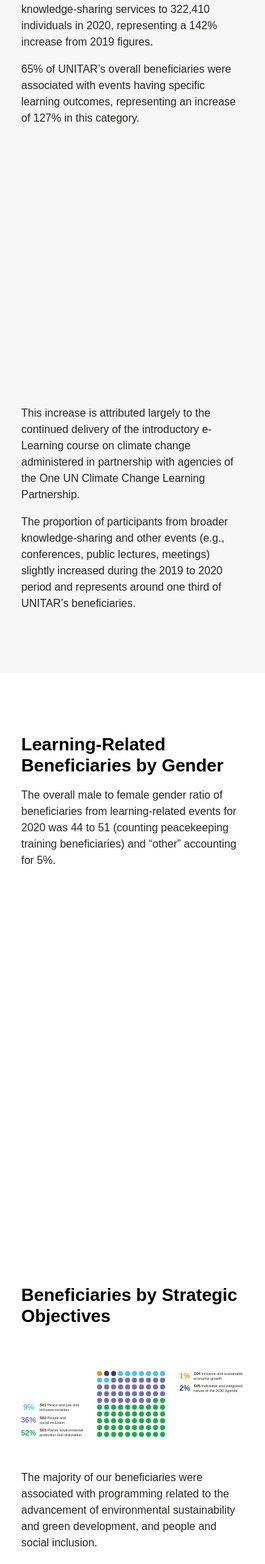
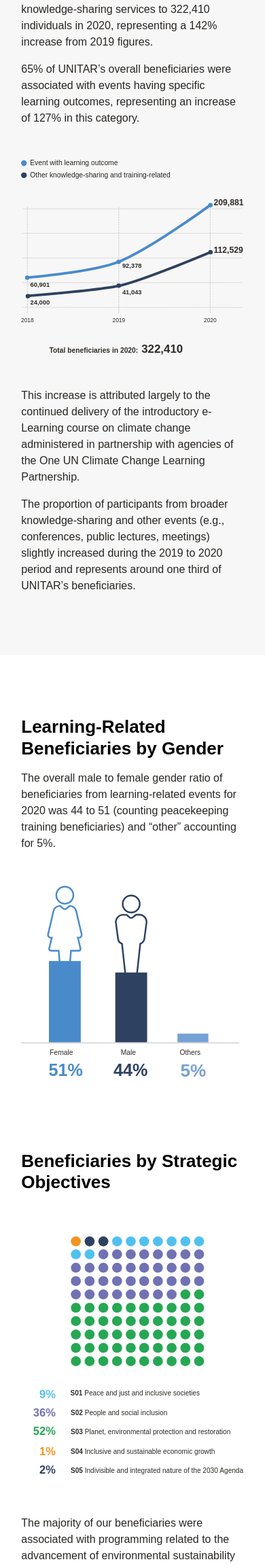
Before and after one commit to DaBossa/un-result-2020, a PHP site: page / in a window 390 px wide. Shown: the part 1743-4044 px from the top of the page at 68% size. Run offline with PHP 8.4, Linux system fonts and the light colour scheme.

Commit message:
Final V1

```diff
--- a/2030-agenda.php
+++ b/2030-agenda.php
@@ -121,7 +121,7 @@ include('header.php');
                 <div class="row align-items-center">
                     <div class="col-8 col-md-5 col-img">
                         <div class="image image-1">
-                            <i><svg xmlns="http://www.w3.org/2000/svg" viewBox="0 0 671.31 751.31"><path d="M514,750,82,688,1,289,228,126H587l-1,396Z" style="fill:none;stroke:#fff;"/><path d="M161,1,590.65,61.65,670,461,442,626H86V228Z" style="fill:none;stroke:#fff;"/></svg></i>
+                            <i class="reveal"><svg xmlns="http://www.w3.org/2000/svg" viewBox="0 0 671.31 751.31"><path d="M514,750,82,688,1,289,228,126H587l-1,396Z" style="fill:none;stroke:#fff;"/><path d="M161,1,590.65,61.65,670,461,442,626H86V228Z" style="fill:none;stroke:#fff;"/></svg></i>
                             <img class="reveal r-scale-out" src="assets/images/pilar-<?php echo $page_class ?>-depoimento-01.jpg" alt="Vibeke Oestreich Nielsen - USA">
                         </div>
                     </div>
--- a/assets/css/estilo.css
+++ b/assets/css/estilo.css
@@ -16,6 +16,8 @@ img {
   max-width: 100%;
 }
 svg {
+  width: 100%;
+  height: auto;
   max-width: 100%;
 }
 main a {
@@ -175,6 +177,9 @@ main a {
 }
 .navbar-expand-lg .navbar-collapse > .btn i {
   display: block;
+}
+.navbar-expand-lg .navbar-collapse > .btn i svg {
+  width: auto;
 }
 .navbar-expand-lg .navbar-collapse > .btn i svg path {
   fill: #fff;
@@ -385,6 +390,7 @@ body.bg-partnerships .depoimento.bg-light::before {
   font-weight: bold;
   padding: 10px 25px;
   text-decoration: none;
+  transition: background-color 0.3s ease-in-out;
 }
 .btn.i-seta-direita::after,
 .btn.i-seta-esquerda::before {
@@ -411,6 +417,9 @@ body.bg-partnerships .depoimento.bg-light::before {
 .text-white .btn {
   color: #2E4161;
   background-color: #fff;
+}
+.text-white .btn:hover {
+  background-color: #3A8DDE;
 }
 .btn-2 {
   padding: 0;
@@ -1315,6 +1324,7 @@ ul.items-numbers li h5 {
 .grafico-4 svg {
   width: calc(100% - 60px);
   max-width: 1920px;
+  height: auto;
 }
 
 .reveal-grafico svg > g > * {
--- a/assets/js/scripts.js
+++ b/assets/js/scripts.js
@@ -65,7 +65,7 @@ $(window).on("load", function() {
             interval: 150,
             delay: 500,
             viewFactor: 0.3,
-            mobile: false
+            //mobile: false
         });
 
         ScrollReveal().reveal('.r-scale-in', {
--- a/index.php
+++ b/index.php
@@ -30,7 +30,7 @@ include('header.php');
                                     <h3>Nikhil Seth</h3>
                                     <p class="m-0">United Nations Assistant Secretary-General</p>
                                     <p>UNITAR Executive Director</p>
-                                    <p><a href="#" class="btn icon i-seta i-seta-direita">Read more</a></p>
+                                    <p><a href="download/unitar_results_report_2020.pdf#page=3" class="btn icon i-seta i-seta-direita" target="_blank">Read more</a></p>
                                 </div>
                             </div>
                         </div>
@@ -43,7 +43,7 @@ include('header.php');
                                     <p>UNITAR Executive Director</p>
                                 </div>
                                 <div class="col-lg-12 col-xl-5 mt-lg-3 text-xl-right mt-xl-0 reveal">
-                                    <p><a href="download/unitar_results_report_2020.pdf#page=5" class="btn icon i-seta i-seta-direita" target="_blank">Read more</a></p>
+                                    <p><a href="download/unitar_results_report_2020.pdf#page=3" class="btn icon i-seta i-seta-direita" target="_blank">Read more</a></p>
                                 </div>
                             </div>
                         </div>
@@ -60,8 +60,8 @@ include('header.php');
                         <h3 class="h3 reveal">Trained Beneficiaries</h3>
                         <p class="reveal">We provided learning, training and knowledge-sharing services to 322,410 individuals in 2020, representing a 142% increase from 2019 figures.</p>
                         <p class="reveal">65% of UNITAR’s overall beneficiaries were associated with events having specific learning outcomes, representing an increase of 127% in this category.</p>
-                        <div class="pt-lg-5 pb-lg-5 mb-5 mt-5 d-lg-none reveal-grafico">
-                            <?php include('assets/images/grafico-1-mobile.svg'); ?>
+                        <div class="pt-lg-5 pb-lg-5 mb-5 mt-5 d-lg-none reveal">
+                            <?php include('assets/images/g/m/grafico_1.svg'); ?>
                             <!--<img src="assets/images/g/Grafico_1.svg" alt="">-->
                         </div>
                         <div class="pt-lg-5 pb-lg-5 mb-5 mt-5 d-none d-lg-block reveal-grafico">
@@ -86,7 +86,11 @@ include('header.php');
                         <p class="reveal">The overall male to female gender ratio of beneficiaries from learning-related events for 2020 was 44 to 51 (counting peacekeeping training beneficiaries) and “other”  accounting for 5%.</p>
                     </div>
                     <div class="w-100"></div>
-                    <div class="col-md-9 col-lg-7 col-xl-4 mt-5 mb-5 pb-5 mx-auto reveal-grafico">
+                    <div class="col-11 col-md-9 mx-auto mt-5 mb-5 pb-5 d-lg-none reveal">
+                        <?php include('assets/images/g/m/grafico_2.svg'); ?>
+                        <!-- <img src="assets/images/g/Grafico_2.svg" alt=""> -->
+                    </div>
+                    <div class="col-md-9 col-lg-7 col-xl-4 mt-5 mb-5 pb-5 mx-auto d-none d-lg-block reveal-grafico">
                         <?php include('assets/images/g/Grafico_2.svg'); ?>
                         <!-- <img src="assets/images/g/Grafico_2.svg" alt=""> -->
                     </div>
@@ -96,9 +100,9 @@ include('header.php');
                     </div>
                     <div class="w-100"></div>
                     <div class="col-11 col-lg-9 text-center mx-auto mt-5 pt-lg-5">
-                        <div class="grafico-2-mobile d-md-none">
+                        <div class="d-md-none reveal">
                             <?php //include('assets/images/grafico-2-mobile.svg'); ?>
-                            <img src="assets/images/g/Grafico_3.svg" alt="">
+                            <img src="assets/images/g/m/grafico_3.svg" alt="">
                         </div>
                         <div class="grafico-2 d-none d-md-block reveal-grafico">
                             <?php include('assets/images/g/Grafico_3.svg'); ?>
@@ -125,10 +129,10 @@ include('header.php');
             </div>
             <div class="container-fluid py-0">
                 <div class="row">
-                    <div class="col-12 grafico-4-mobile pt-lg-5 mt-3 mt-md-5 d-lg-none">
-                        <img src="assets/images/g/Grafico_4.svg" alt="">
+                    <div class="col-12 grafico-4-mobile pt-lg-5 mt-3 mt-md-5 d-md-none">
+                        <img src="assets/images/g/m/grafico_4.svg" alt="">
                     </div>
-                    <div class="col-12 grafico-4 my-5 d-none d-lg-block text-center reveal-grafico">
+                    <div class="col-12 grafico-4 my-5 d-none d-md-block text-center reveal-grafico">
                         <?php include('assets/images/g/Grafico_4.svg'); ?>
                         <!-- <img src="assets/images/g/Grafico_4.svg" alt=""> -->
                     </div>
@@ -137,9 +141,9 @@ include('header.php');
             <div class="container pt-0">
                 <div class="row">
                     <div class="d-md-none">
-                        <div class="col-11 mx-auto">
+                        <div class="col-11 mt-5 mx-auto">
                             <?php //include('assets/images/g/Grafico_5.svg'); ?>
-                            <img src="assets/images/g/Grafico_5.svg" alt="">
+                            <img src="assets/images/g/m/grafico_5.svg" alt="">
                         </div>
                         <div class="col-11 mx-auto mt-3">
                             <p class="reveal"><strong>79% of our learning-related beneficiaries came from developing countries, and 15% from countries in special situations - comprised of the least-developed countries (LDCs), the landlocked developing countries (LLDCs) and the small island developing States (SIDS).</strong></p>
@@ -165,7 +169,11 @@ include('header.php');
                         <p class="reveal">UNITAR’s overall beneficiaries took part in 896 events, equivalent to some 12,173 event days over the calendar year. Due to COVID-19 pandemic, most of our face-to-face events were converted into an online format.  As such, 78% of the total number of events were delivered through e-learning and other format while only 20% of events took place through face-to-face. Among the face-to-face and blended events, over 80% were delivered in the field (many of which were in developing countries).</p>
                     </div>
                     <div class="w-100"></div>
-                    <div class="col-11 col-md-9 col-lg-7 mt-5 pt-5 mx-auto text-center reveal-grafico">
+                    <div class="col-11 col-md-9 col-lg-7 mx-auto mt-3 text-center d-md-none reveal">
+                        <?php include('assets/images/g/m/grafico_6.svg'); ?>
+                        <!-- <img src="assets/images/g/Grafico_6.svg" alt=""> -->
+                    </div>
+                    <div class="col-11 col-md-9 col-lg-7 mt-5 pt-5 mx-auto text-center d-none d-md-block reveal-grafico">
                         <?php include('assets/images/g/Grafico_6.svg'); ?>
                         <!-- <img src="assets/images/g/Grafico_6.svg" alt=""> -->
                     </div>
@@ -183,7 +191,11 @@ include('header.php');
                         <p class="reveal">We serve a wide spectrum of constituencies, with 49% of our learning related beneficiaries coming from non-state sectors, including NGOs, academia and the private sector.</p>
                     </div>
                     <div class="w-100"></div>
-                    <div class="col-11 col-md-9 col-lg-7 mt-lg-5 pt-5 mx-auto text-center reveal-grafico">
+                    <div class="col-11 col-md-9 col-lg-7 mt-lg-5 pt-5 mx-auto text-center d-md-none reveal">
+                        <?php include('assets/images/g/m/grafico_7.svg'); ?>
+                        <!-- <img src="assets/images/g/Grafico_7.svg" alt=""> -->
+                    </div>
+                    <div class="col-11 col-md-9 col-lg-7 mt-lg-5 pt-5 mx-auto text-center d-none d-md-block reveal-grafico">
                         <?php include('assets/images/g/Grafico_7.svg'); ?>
                         <!-- <img src="assets/images/g/Grafico_7.svg" alt=""> -->
                     </div>
@@ -332,7 +344,11 @@ include('header.php');
                         <p class="reveal">Of the Institute’s 896 events in 2020, 88% of 2020 beneficiaries were trained through events implemented in partnership.</p>
                     </div>
                     <div class="w-100"></div>
-                    <div class="col-11 col-md-9 col-lg-7 mt-5 mb-5 pb-5 mx-auto reveal-grafico">
+                    <div class="col-11 col-md-9 col-lg-7 mt-5 mb-5 pb-5 mx-auto d-md-none reveal">
+                        <?php include('assets/images/g/m/grafico_8.svg'); ?>
+                        <!-- <img src="assets/images/g/Grafico_8.svg" alt=""> -->
+                    </div>
+                    <div class="col-11 col-md-9 col-lg-7 mt-5 mb-5 pb-5 mx-auto d-none d-md-block reveal-grafico">
                         <?php include('assets/images/g/Grafico_8.svg'); ?>
                         <!-- <img src="assets/images/g/Grafico_8.svg" alt=""> -->
                     </div>
@@ -342,7 +358,11 @@ include('header.php');
                         <p class="reveal">Of the Institute’s 896 events in 2020, 88% of 2020 beneficiaries were trained through events implemented in partnership.</p>
                     </div>
                     <div class="w-100"></div>
-                    <div class="col-11 col-md-9 col-lg-7 mt-5 mx-auto reveal-grafico">
+                    <div class="col-11 col-md-9 col-lg-7 mt-5 mx-auto d-md-none reveal">
+                        <?php include('assets/images/g/m/grafico_9.svg'); ?>
+                        <!-- <img src="assets/images/g/Grafico_9.svg" alt=""> -->
+                    </div>
+                    <div class="col-11 col-md-9 col-lg-7 mt-5 mx-auto d-none d-md-block reveal-grafico">
                         <?php include('assets/images/g/Grafico_9.svg'); ?>
                         <!-- <img src="assets/images/g/Grafico_9.svg" alt=""> -->
                     </div>
--- a/multilateral-diplomacy.php
+++ b/multilateral-diplomacy.php
@@ -137,7 +137,7 @@ include('header.php');
                 <div class="row align-items-center">
                     <div class="col-8 col-md-5 col-img">
                         <div class="image image-1">
-                            <i><svg xmlns="http://www.w3.org/2000/svg" viewBox="0 0 671.31 751.31"><path d="M514,750,82,688,1,289,228,126H587l-1,396Z" style="fill:none;stroke:#fff;"/><path d="M161,1,590.65,61.65,670,461,442,626H86V228Z" style="fill:none;stroke:#fff;"/></svg></i>
+                            <i class="reveal"><svg xmlns="http://www.w3.org/2000/svg" viewBox="0 0 671.31 751.31"><path d="M514,750,82,688,1,289,228,126H587l-1,396Z" style="fill:none;stroke:#fff;"/><path d="M161,1,590.65,61.65,670,461,442,626H86V228Z" style="fill:none;stroke:#fff;"/></svg></i>
                             <img class="reveal r-scale-out" src="assets/images/pilar-<?php echo $page_class ?>-depoimento-01.jpg" alt="Paloma Durán - USA/Spain">
                         </div>
                     </div>
@@ -155,7 +155,7 @@ include('header.php');
                 <div class="row flex-md-row-reverse align-items-center">
                     <div class="col-8 col-md-5 col-img">
                         <div class="image image-2 stroke-<?php echo $page_class ?>">
-                            <i><svg xmlns="http://www.w3.org/2000/svg" viewBox="0 0 671.31 751.31"><path d="M514,750,82,688,1,289,228,126H587l-1,396Z" style="fill:none;stroke:#fff;"/><path d="M161,1,590.65,61.65,670,461,442,626H86V228Z" style="fill:none;stroke:#fff;"/></svg></i>
+                            <i class="reveal"><svg xmlns="http://www.w3.org/2000/svg" viewBox="0 0 671.31 751.31"><path d="M514,750,82,688,1,289,228,126H587l-1,396Z" style="fill:none;stroke:#fff;"/><path d="M161,1,590.65,61.65,670,461,442,626H86V228Z" style="fill:none;stroke:#fff;"/></svg></i>
                             <img class="reveal r-scale-out" src="assets/images/pilar-<?php echo $page_class ?>-depoimento-02.jpg" alt="Michael Chiribau - Canada">
                         </div>
                     </div>
--- a/ncd.php
+++ b/ncd.php
@@ -103,7 +103,7 @@ include('header.php');
                 <div class="row align-items-center">
                     <div class="col-8 col-md-5 col-img">
                         <div class="image image-1">
-                            <i><svg xmlns="http://www.w3.org/2000/svg" viewBox="0 0 671.31 751.31"><path d="M514,750,82,688,1,289,228,126H587l-1,396Z" style="fill:none;stroke:#fff;"/><path d="M161,1,590.65,61.65,670,461,442,626H86V228Z" style="fill:none;stroke:#fff;"/></svg></i>
+                            <i class="reveal"><svg xmlns="http://www.w3.org/2000/svg" viewBox="0 0 671.31 751.31"><path d="M514,750,82,688,1,289,228,126H587l-1,396Z" style="fill:none;stroke:#fff;"/><path d="M161,1,590.65,61.65,670,461,442,626H86V228Z" style="fill:none;stroke:#fff;"/></svg></i>
                             <img class="reveal r-scale-out" src="assets/images/pilar-<?php echo $page_class ?>-depoimento-01.jpg" alt="Dr Kyaw Kan Kaung - Myanmar">
                         </div>
                     </div>
--- a/peace.php
+++ b/peace.php
@@ -147,7 +147,7 @@ include('header.php');
                 <div class="row align-items-center">
                     <div class="col-8 col-md-5 col-img">
                         <div class="image image-1">
-                            <i><svg xmlns="http://www.w3.org/2000/svg" viewBox="0 0 671.31 751.31"><path d="M514,750,82,688,1,289,228,126H587l-1,396Z" style="fill:none;stroke:#fff;"/><path d="M161,1,590.65,61.65,670,461,442,626H86V228Z" style="fill:none;stroke:#fff;"/></svg></i>
+                            <i class="reveal"><svg xmlns="http://www.w3.org/2000/svg" viewBox="0 0 671.31 751.31"><path d="M514,750,82,688,1,289,228,126H587l-1,396Z" style="fill:none;stroke:#fff;"/><path d="M161,1,590.65,61.65,670,461,442,626H86V228Z" style="fill:none;stroke:#fff;"/></svg></i>
                             <img class="reveal r-scale-out" src="assets/images/pilar-<?php echo $page_class ?>-depoimento-01.jpg" alt="Falmata Liman - Senegal">
                         </div>
                     </div>
@@ -165,7 +165,7 @@ include('header.php');
                 <div class="row flex-md-row-reverse align-items-center">
                     <div class="col-8 col-md-5 col-img">
                         <div class="image image-2 stroke-<?php echo $page_class ?>">
-                            <i><svg xmlns="http://www.w3.org/2000/svg" viewBox="0 0 671.31 751.31"><path d="M514,750,82,688,1,289,228,126H587l-1,396Z" style="fill:none;stroke:#fff;"/><path d="M161,1,590.65,61.65,670,461,442,626H86V228Z" style="fill:none;stroke:#fff;"/></svg></i>
+                            <i class="reveal"><svg xmlns="http://www.w3.org/2000/svg" viewBox="0 0 671.31 751.31"><path d="M514,750,82,688,1,289,228,126H587l-1,396Z" style="fill:none;stroke:#fff;"/><path d="M161,1,590.65,61.65,670,461,442,626H86V228Z" style="fill:none;stroke:#fff;"/></svg></i>
                             <img class="reveal r-scale-out" src="assets/images/pilar-<?php echo $page_class ?>-depoimento-02.jpg" alt="Carmen Betancur - Colombia">
                         </div>
                     </div>
--- a/people.php
+++ b/people.php
@@ -140,7 +140,7 @@ include('header.php');
                 <div class="row align-items-center">
                     <div class="col-8 col-md-5 col-img">
                         <div class="image image-1">
-                            <i><svg xmlns="http://www.w3.org/2000/svg" viewBox="0 0 671.31 751.31"><path d="M514,750,82,688,1,289,228,126H587l-1,396Z" style="fill:none;stroke:#fff;"/><path d="M161,1,590.65,61.65,670,461,442,626H86V228Z" style="fill:none;stroke:#fff;"/></svg></i>
+                            <i class="reveal"><svg xmlns="http://www.w3.org/2000/svg" viewBox="0 0 671.31 751.31"><path d="M514,750,82,688,1,289,228,126H587l-1,396Z" style="fill:none;stroke:#fff;"/><path d="M161,1,590.65,61.65,670,461,442,626H86V228Z" style="fill:none;stroke:#fff;"/></svg></i>
                             <img class="reveal r-scale-out" src="assets/images/pilar-<?php echo $page_class ?>-depoimento-01.jpg" alt="Ana-ana Nadum Patricia - Nigeria">
                         </div>
                     </div>
@@ -158,7 +158,7 @@ include('header.php');
                 <div class="row flex-md-row-reverse align-items-center">
                     <div class="col-8 col-md-5 col-img">
                         <div class="image image-2 stroke-<?php echo $page_class ?>">
-                            <i><svg xmlns="http://www.w3.org/2000/svg" viewBox="0 0 671.31 751.31"><path d="M514,750,82,688,1,289,228,126H587l-1,396Z" style="fill:none;stroke:#fff;"/><path d="M161,1,590.65,61.65,670,461,442,626H86V228Z" style="fill:none;stroke:#fff;"/></svg></i>
+                            <i class="reveal"><svg xmlns="http://www.w3.org/2000/svg" viewBox="0 0 671.31 751.31"><path d="M514,750,82,688,1,289,228,126H587l-1,396Z" style="fill:none;stroke:#fff;"/><path d="M161,1,590.65,61.65,670,461,442,626H86V228Z" style="fill:none;stroke:#fff;"/></svg></i>
                             <img class="reveal r-scale-out" src="assets/images/pilar-<?php echo $page_class ?>-depoimento-02.jpg" alt="Sanjaya Bhatia - Republic of Korea">
                         </div>
                     </div>
--- a/planet.php
+++ b/planet.php
@@ -138,7 +138,7 @@ include('header.php');
                 <div class="row align-items-center">
                     <div class="col-8 col-md-5 col-img">
                         <div class="image image-1">
-                            <i><svg xmlns="http://www.w3.org/2000/svg" viewBox="0 0 671.31 751.31"><path d="M514,750,82,688,1,289,228,126H587l-1,396Z" style="fill:none;stroke:#fff;"/><path d="M161,1,590.65,61.65,670,461,442,626H86V228Z" style="fill:none;stroke:#fff;"/></svg></i>
+                            <i class="reveal"><svg xmlns="http://www.w3.org/2000/svg" viewBox="0 0 671.31 751.31"><path d="M514,750,82,688,1,289,228,126H587l-1,396Z" style="fill:none;stroke:#fff;"/><path d="M161,1,590.65,61.65,670,461,442,626H86V228Z" style="fill:none;stroke:#fff;"/></svg></i>
                             <img class="reveal r-scale-out" src="assets/images/pilar-<?php echo $page_class ?>-depoimento-01.jpg" alt="Maurici Tadeu Ferreira Santos - Brazil">
                         </div>
                     </div>
@@ -156,7 +156,7 @@ include('header.php');
                 <div class="row flex-md-row-reverse align-items-center">
                     <div class="col-8 col-md-5 col-img">
                         <div class="image image-2 stroke-<?php echo $page_class ?>">
-                            <i><svg xmlns="http://www.w3.org/2000/svg" viewBox="0 0 671.31 751.31"><path d="M514,750,82,688,1,289,228,126H587l-1,396Z" style="fill:none;stroke:#fff;"/><path d="M161,1,590.65,61.65,670,461,442,626H86V228Z" style="fill:none;stroke:#fff;"/></svg></i>
+                            <i class="reveal"><svg xmlns="http://www.w3.org/2000/svg" viewBox="0 0 671.31 751.31"><path d="M514,750,82,688,1,289,228,126H587l-1,396Z" style="fill:none;stroke:#fff;"/><path d="M161,1,590.65,61.65,670,461,442,626H86V228Z" style="fill:none;stroke:#fff;"/></svg></i>
                             <img class="reveal r-scale-out" src="assets/images/pilar-<?php echo $page_class ?>-depoimento-02.jpg" alt="Kafui Korshiwor Boni - Ghana">
                         </div>
                     </div>
--- a/prosperity.php
+++ b/prosperity.php
@@ -132,7 +132,7 @@ include('header.php');
                 <div class="row align-items-center">
                     <div class="col-8 col-md-5 col-img">
                         <div class="image image-1">
-                            <i><svg xmlns="http://www.w3.org/2000/svg" viewBox="0 0 671.31 751.31"><path d="M514,750,82,688,1,289,228,126H587l-1,396Z" style="fill:none;stroke:#fff;"/><path d="M161,1,590.65,61.65,670,461,442,626H86V228Z" style="fill:none;stroke:#fff;"/></svg></i>
+                            <i class="reveal"><svg xmlns="http://www.w3.org/2000/svg" viewBox="0 0 671.31 751.31"><path d="M514,750,82,688,1,289,228,126H587l-1,396Z" style="fill:none;stroke:#fff;"/><path d="M161,1,590.65,61.65,670,461,442,626H86V228Z" style="fill:none;stroke:#fff;"/></svg></i>
                             <img class="reveal r-scale-out" src="assets/images/pilar-<?php echo $page_class ?>-depoimento-01.jpg" alt="Hillary Mulindi - Kenya">
                         </div>
                     </div>
@@ -150,7 +150,7 @@ include('header.php');
                 <div class="row flex-md-row-reverse align-items-center">
                     <div class="col-8 col-md-5 col-img">
                         <div class="image image-2 stroke-<?php echo $page_class ?>">
-                            <i><svg xmlns="http://www.w3.org/2000/svg" viewBox="0 0 671.31 751.31"><path d="M514,750,82,688,1,289,228,126H587l-1,396Z" style="fill:none;stroke:#fff;"/><path d="M161,1,590.65,61.65,670,461,442,626H86V228Z" style="fill:none;stroke:#fff;"/></svg></i>
+                            <i class="reveal"><svg xmlns="http://www.w3.org/2000/svg" viewBox="0 0 671.31 751.31"><path d="M514,750,82,688,1,289,228,126H587l-1,396Z" style="fill:none;stroke:#fff;"/><path d="M161,1,590.65,61.65,670,461,442,626H86V228Z" style="fill:none;stroke:#fff;"/></svg></i>
                             <img class="reveal r-scale-out" src="assets/images/pilar-<?php echo $page_class ?>-depoimento-02.jpg" alt="Wongel Alemayehu Habtemariam - Ethiopia">
                         </div>
                     </div>
--- a/unosat.php
+++ b/unosat.php
@@ -129,7 +129,7 @@ include('header.php');
                 <div class="row align-items-center">
                     <div class="col-8 col-md-5 col-img">
                         <div class="image image-1">
-                            <i><svg xmlns="http://www.w3.org/2000/svg" viewBox="0 0 671.31 751.31"><path d="M514,750,82,688,1,289,228,126H587l-1,396Z" style="fill:none;stroke:#fff;"/><path d="M161,1,590.65,61.65,670,461,442,626H86V228Z" style="fill:none;stroke:#fff;"/></svg></i>
+                            <i class="reveal"><svg xmlns="http://www.w3.org/2000/svg" viewBox="0 0 671.31 751.31"><path d="M514,750,82,688,1,289,228,126H587l-1,396Z" style="fill:none;stroke:#fff;"/><path d="M161,1,590.65,61.65,670,461,442,626H86V228Z" style="fill:none;stroke:#fff;"/></svg></i>
                             <img class="reveal r-scale-out" src="assets/images/pilar-<?php echo $page_class ?>-depoimento-01.jpg" alt="Vibeke Oestreich Nielsen - USA">
                         </div>
                     </div>
```
Also changed, not shown: assets/images/g/m/grafico_1.svg (added), assets/images/g/m/grafico_2.svg (added), assets/images/g/m/grafico_3.svg (added), assets/images/g/m/grafico_4.svg (added), assets/images/g/m/grafico_5.svg (added), assets/images/g/m/grafico_6.svg (added), assets/images/g/m/grafico_7.svg (added), assets/images/g/m/grafico_8.svg (added), assets/images/g/m/grafico_9.svg (added).
